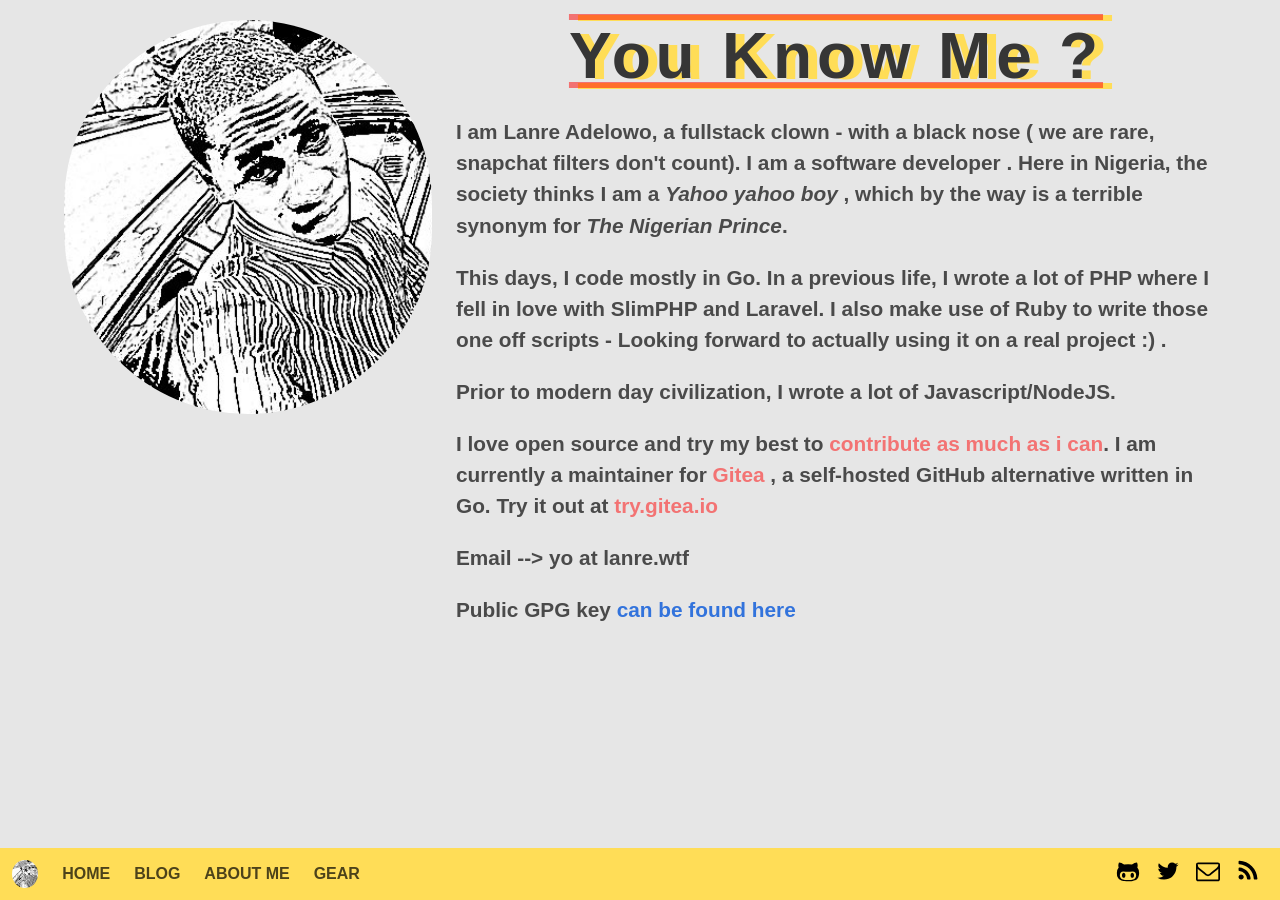
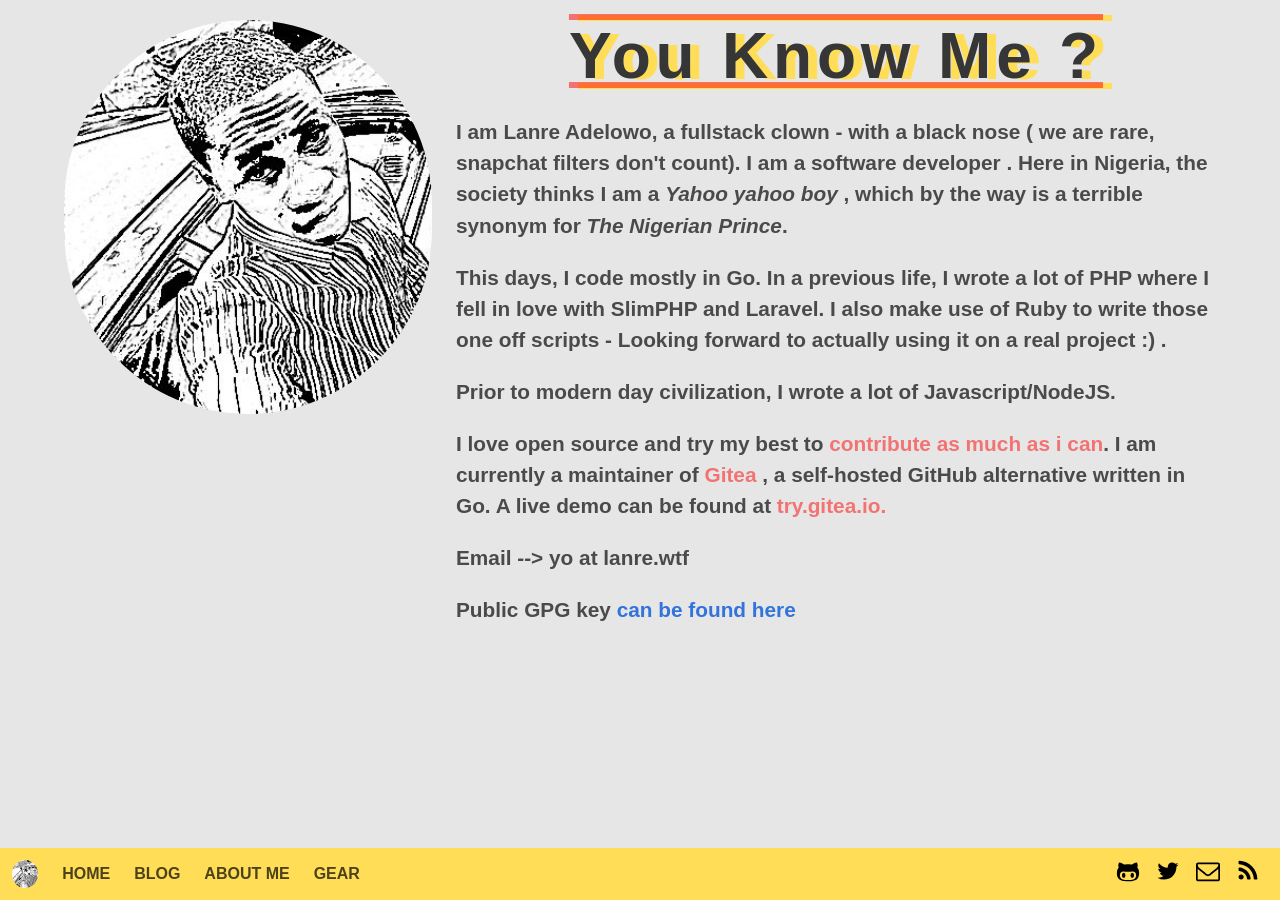
Before and after one commit to adelowo/portfolio, a Jekyll site: the page built from about.html, in a window 1280 px wide. Built offline with Jekyll 4.4.1, drawn with Linux system fonts in a browser that asks for light colours; some web fonts are replaced.

Commit message:
fix about page

```diff
--- a/about.html
+++ b/about.html
@@ -46,11 +46,10 @@
 
 		<p>
 			I love open source and
-			try my best to <a href="https://github.com/adelowo"
-				class="is-tomato">contribute as much as i
-				can</a>. I am currently a maintainer for <a class="is-tomato" href="https://github.com/go-gitea/gitea"> Gitea </a>,
-			a self-hosted GitHub alternative written in Go. Try it
-			out at <a href="https://try.gitea.io" class="is-tomato"> try.gitea.io </a>
+			try my best to <a href="https://github.com/adelowo" class="is-tomato">contribute as much as i can</a>.
+			I am currently a maintainer of <a class="is-tomato" href="https://github.com/go-gitea/gitea"> Gitea </a>,
+			a self-hosted GitHub alternative written in Go. A live
+			demo can be found at <a href="https://try.gitea.io" class="is-tomato"> try.gitea.io.</a>
    		</p>
 
 		<p>
```
